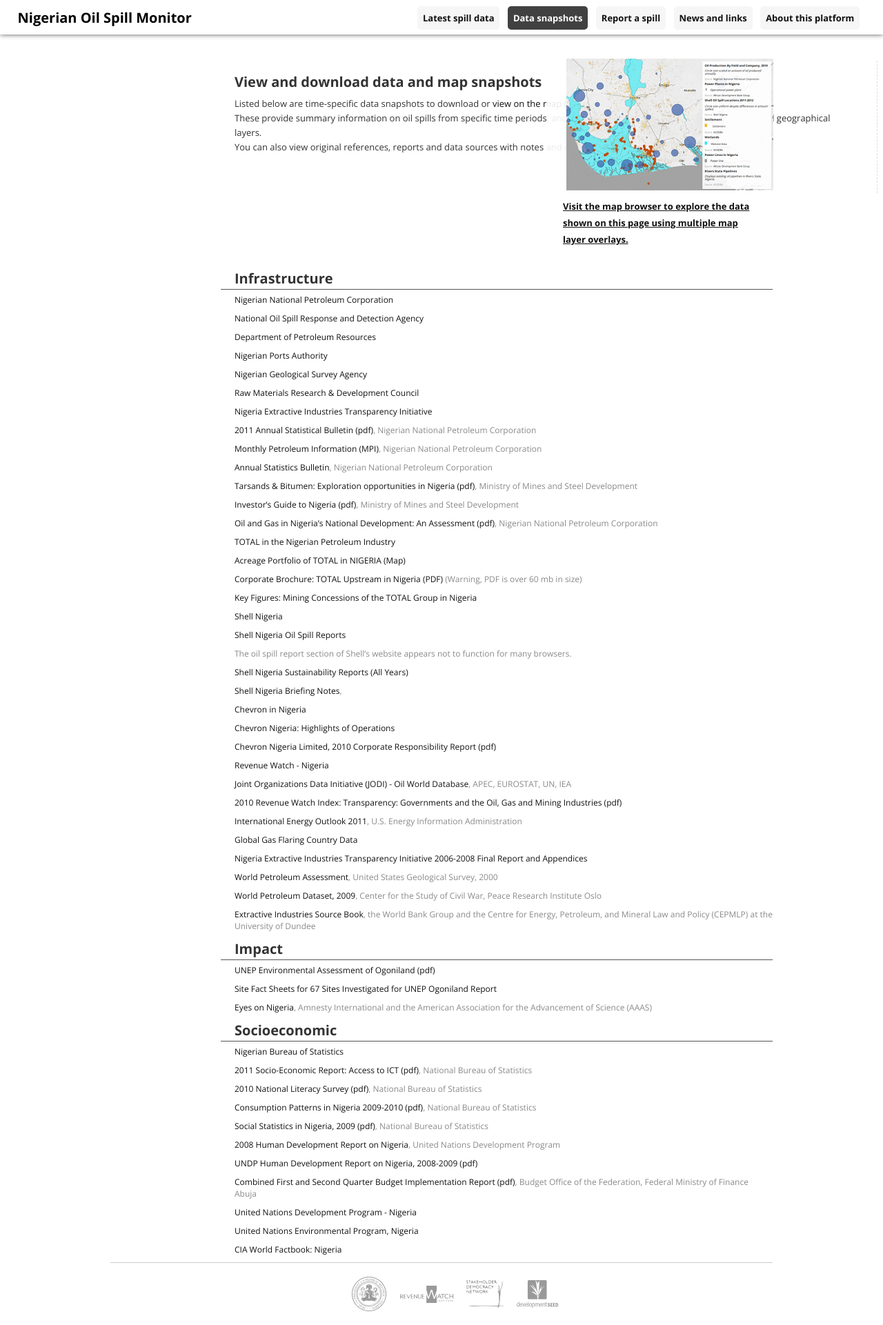
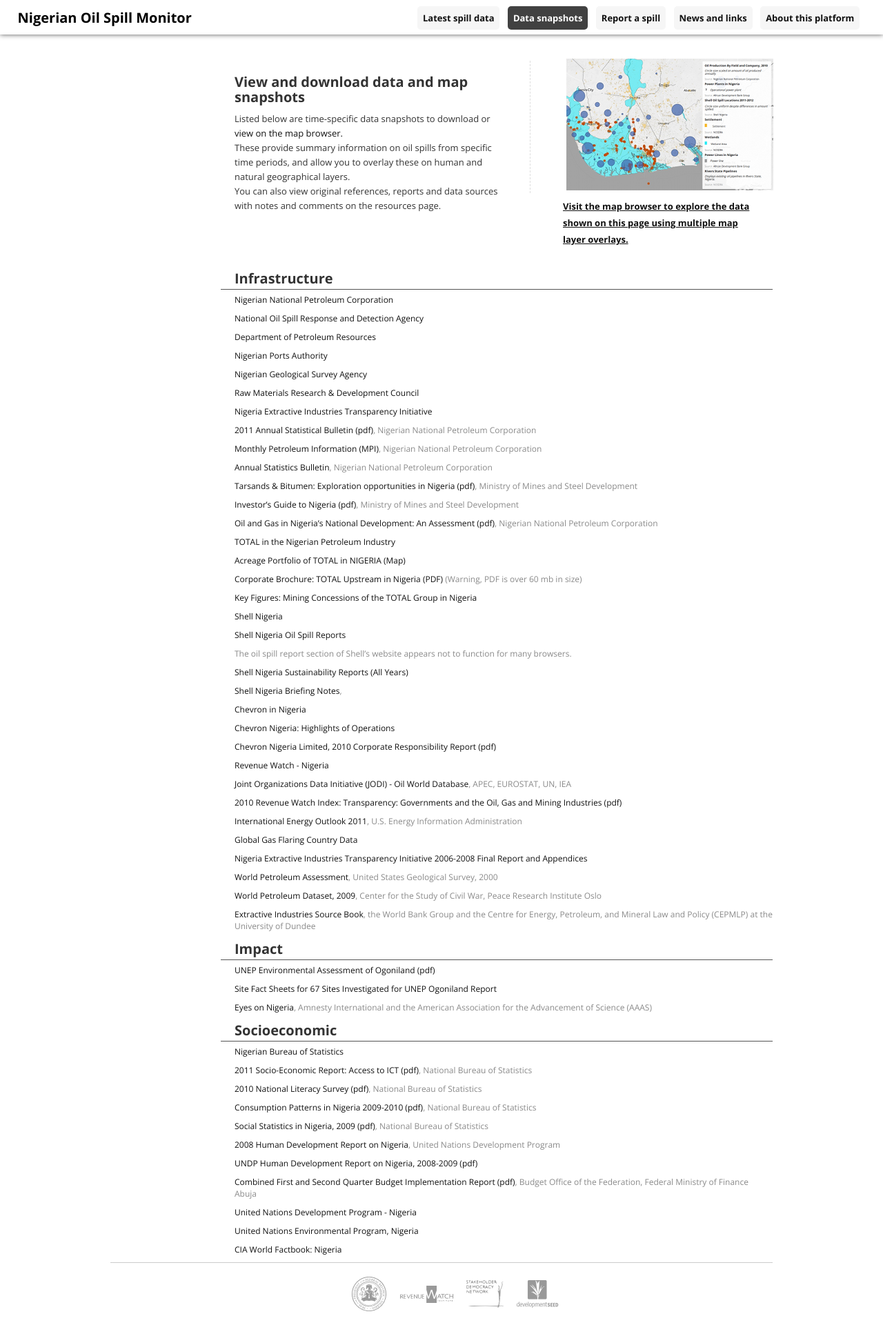
Before and after one commit to sdn4nigeria/monitoring-platform, a Jekyll site: the page built from _posts/pages/0001-01-01-resources.md, in a window 1280 px wide. Shown: the whole page at 69% size. Built offline with Jekyll 4.4.1, drawn with Linux system fonts in a browser that asks for light colours; nearby versions of some CDN libraries; some web fonts are replaced; library files that are not in the unit come from our copies; Markdown is read by kramdown in place of the engine named in the settings.

Commit message:
Update open.html

```diff
--- a/_layouts/open.html
+++ b/_layouts/open.html
@@ -14,7 +14,7 @@
 </div>
 <div id="subnav">
   <div class="limiter">
-    <div class='with-border'>
+    <div class='with-border' style="width:400px;">
 <h2>View and download data and map snapshots</h2>
 <p>Listed below are time-specific data snapshots to download or <a href="{{site.baseurl}}/maps/">view on the map browser.</a></p>
 
```
